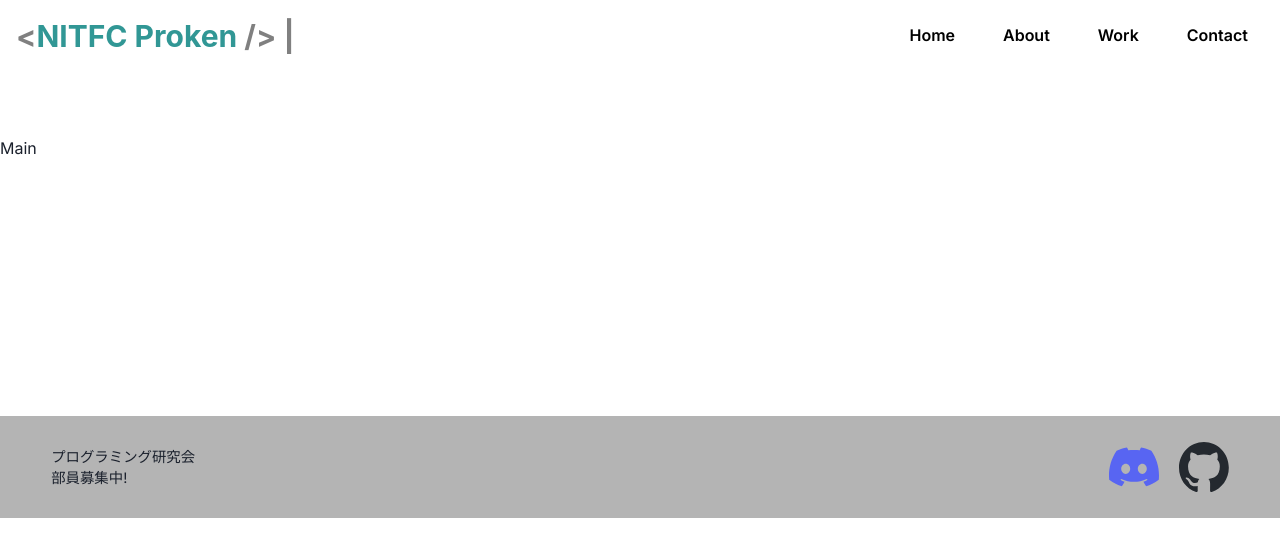
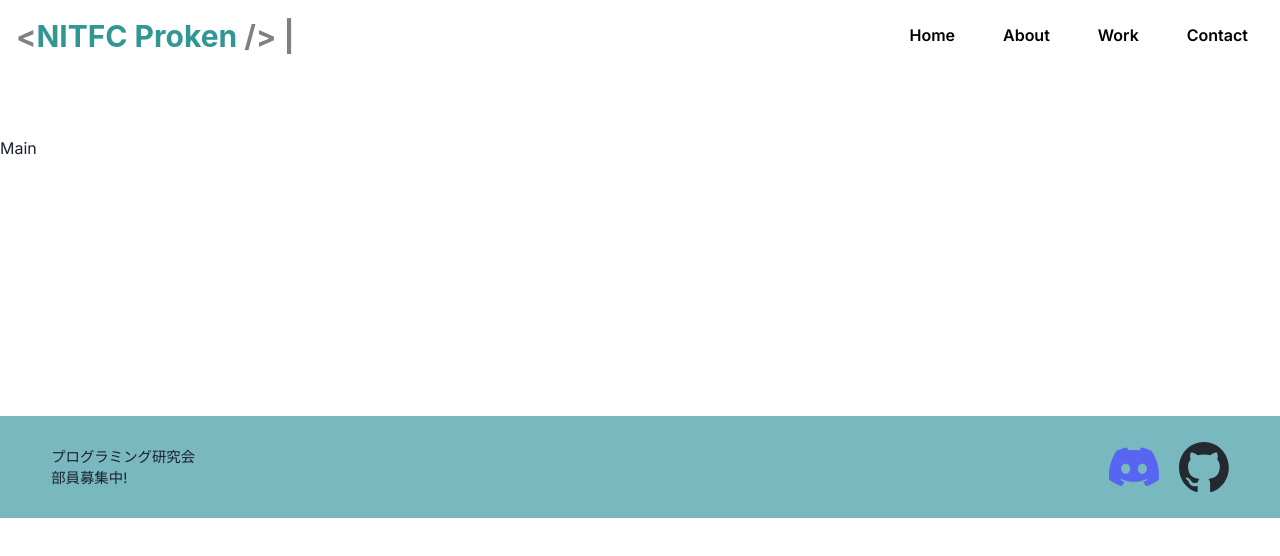
Before and after one commit to nitfc-proken/proken-hp, a Next.js app: page / in a window 1280 px wide. Shown: the top 556 px of the page. Built offline with nearby package versions, Linux system fonts and the light colour scheme.

Commit message:
色を修正

```diff
--- a/app/components/Footer.tsx
+++ b/app/components/Footer.tsx
@@ -4,7 +4,7 @@ function Footer() {
  return (
   <>
    <div style={{ height: "20vw" }}></div>
-   <footer style={{ backgroundColor: "rgb(180,180,180)", height: "auto", display: "flex", justifyContent: "space-between", alignItems: "center", padding: "4vw", maxHeight: "70px" }}>
+   <footer style={{ backgroundColor: "#7AB8BF", height: "auto", display: "flex", justifyContent: "space-between", alignItems: "center", padding: "4vw", maxHeight: "80px" }}>
     <div style={{ display: "flex", flexDirection: "column", justifyContent: "right", gap: "50%" }}>
      <p style={{ fontSize: "90%" }}>プログラミング研究会</p>
      <p style={{ fontSize: "90%" }}>部員募集中!</p>
```
